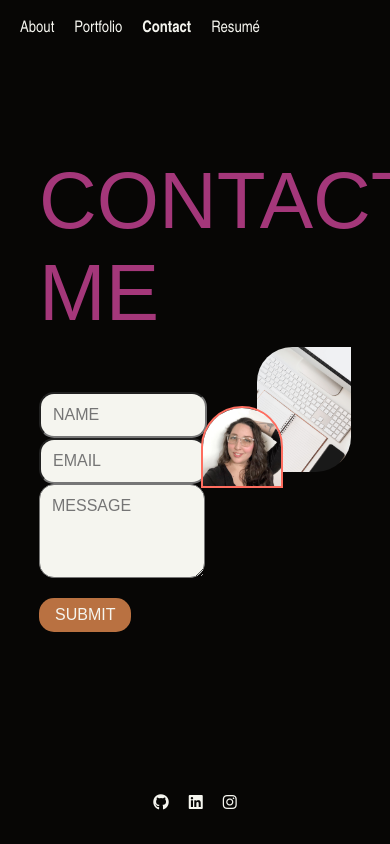
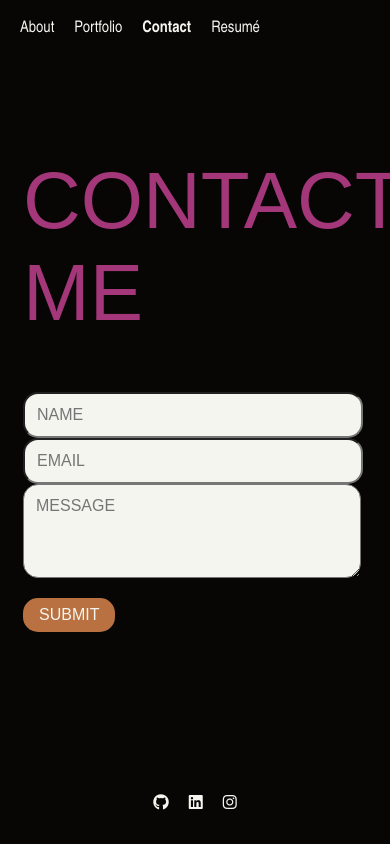
Before and after one commit to KateMcRo/reactPortfolio, a React (Create React App) app: page / in a window 390 px wide. Both pictures are taken after a click on the element "Contact". Shown: the top 844 px of the page. Built offline with nearby package versions, Linux system fonts and the light colour scheme; a web font is replaced by a local one.

Commit message:
updates to contact CSS

```diff
--- a/src/App.css
+++ b/src/App.css
@@ -68,13 +68,6 @@ a:hover {
   border-bottom-left-radius: 2.1875rem;
 }
 
-.input {
-  padding: .75rem;
-  width: 36vw;
-  border-radius: 0.9375rem;
-  background-color: var(--wht);
-}
-
 .float {
   position: absolute;
   transform: translate(-50%, -50%);
--- a/src/components/contact/contact.css
+++ b/src/components/contact/contact.css
@@ -20,7 +20,7 @@
 
   .contact {
     font-weight: normal;
-    font-size: 80px;
+    font-size: 5rem;
     color: var(--mag);
     margin-block-start: 0;
   }
@@ -31,6 +31,13 @@
 
   textarea {
     height: 8vh;
+  }
+
+  .input {
+    padding: .75rem;
+    width: 36vw;
+    border-radius: 0.9375rem;
+    background-color: var(--wht);
   }
 
   .submit {
@@ -61,3 +68,21 @@
 .sending {
   font-size: xx-large;
 }
+
+@media screen and (max-width: 820px) {
+  .selfie {
+    display: none;
+  }
+
+  .bgImg {
+    display: none;
+  }
+
+  #leftSide {
+    width: 100%;
+  }
+
+  .input {
+    width: 100%;
+  }
+}
```
